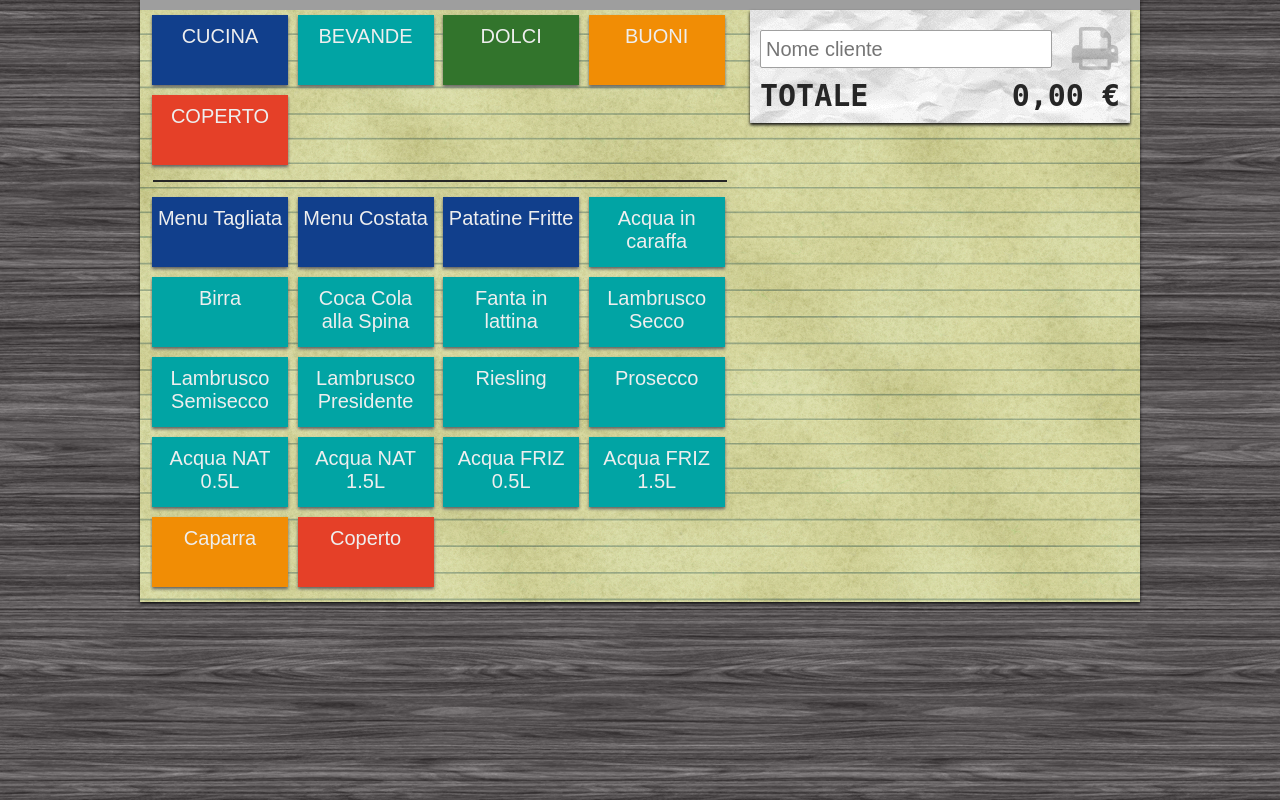
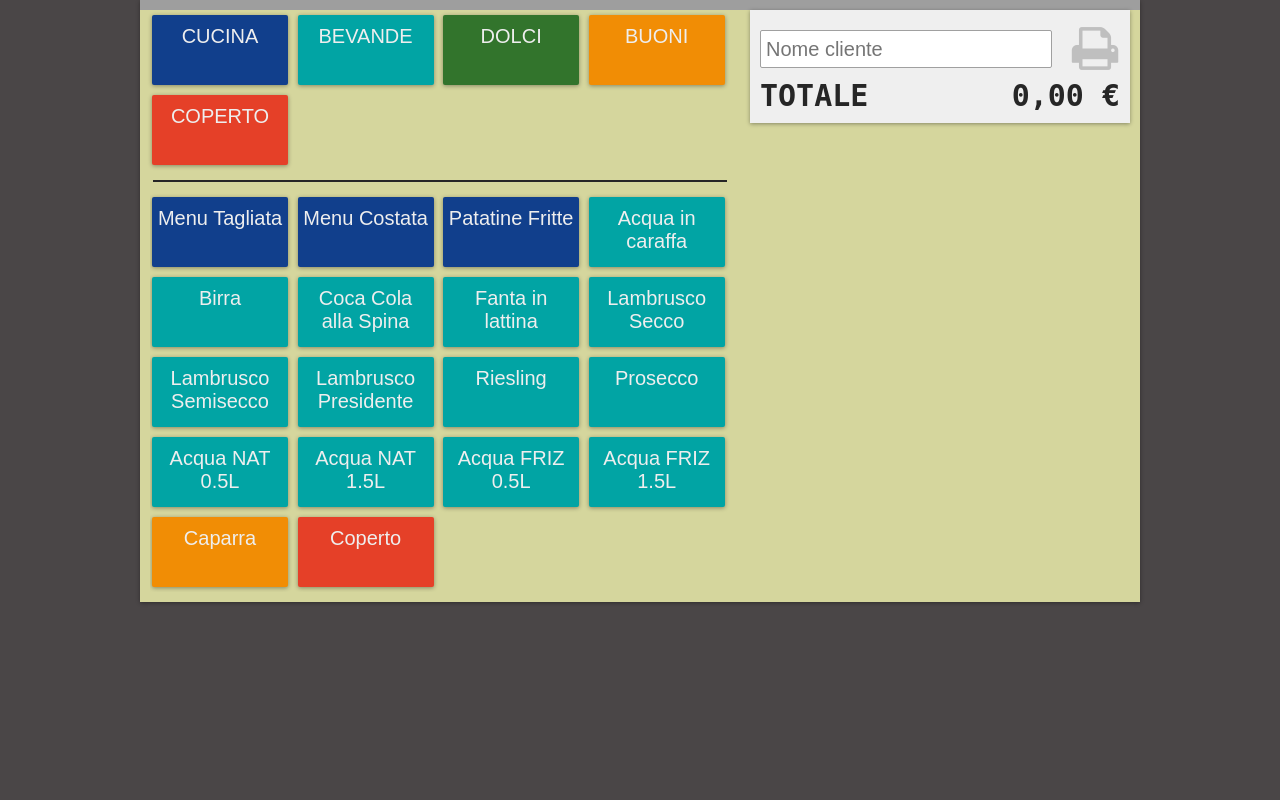
Before and after one commit to luca-drf/OpenGenfri, a Django app: page /webpos/order/ in a window 1280 px wide. Run offline with Django 3.2, Linux system fonts and the light colour scheme; a user stored in the database is signed in; data comes from the database, SQL or seed files in the repository; parts of the project's set-up code (start-up, migrations or seed data) failed here and were passed over; grey boxes are pictures that could not be loaded.

Commit message:
Material design like UI

```diff
--- a/pos/webpos/static/css/screen.css
+++ b/pos/webpos/static/css/screen.css
@@ -1,6 +1,6 @@
 body {
   font-size: 20px;
-  background: url('../img/wood.jpg?1425769750');
+  background-color: #4A4647;
   color: #262626;
   font-family: Arial, Helvetica, sans-serif;
   margin: 0;
@@ -20,12 +20,12 @@ hr {
 }
 
 main {
-  background: url('../img/paper.jpg?1425769750');
+  background-color: #D5D69D;
   width: 1000px;
   margin: auto;
-  -moz-box-shadow: 0 2px 3px #111111;
-  -webkit-box-shadow: 0 2px 3px #111111;
-  box-shadow: 0 2px 3px #111111;
+  -moz-box-shadow: 0px 1px 4px 0px rgba(0, 0, 0, 0.37);
+  -webkit-box-shadow: 0px 1px 4px 0px rgba(0, 0, 0, 0.37);
+  box-shadow: 0px 1px 4px 0px rgba(0, 0, 0, 0.37);
   -moz-user-select: -moz-none;
   -ms-user-select: none;
   -webkit-user-select: none;
@@ -47,13 +47,13 @@ main article hr {
 main aside {
   float: left;
   width: 360px;
-  background-image: url('../img/paper.gif?1425769750');
+  background-color: #EFEFEF;
   font-family: monospace;
   margin-left: 20px;
   padding: 10px;
-  -moz-box-shadow: 0 2px 3px #111111;
-  -webkit-box-shadow: 0 2px 3px #111111;
-  box-shadow: 0 2px 3px #111111;
+  -moz-box-shadow: 0px 1px 4px 0px rgba(0, 0, 0, 0.37);
+  -webkit-box-shadow: 0px 1px 4px 0px rgba(0, 0, 0, 0.37);
+  box-shadow: 0px 1px 4px 0px rgba(0, 0, 0, 0.37);
   position: relative;
 }
 main aside .btn-print-bill {
@@ -149,18 +149,20 @@ main footer {
   margin: 0;
 }
 .buttons li {
-  -moz-box-shadow: 0 2px 3px #616161;
-  -webkit-box-shadow: 0 2px 3px #616161;
-  box-shadow: 0 2px 3px #616161;
+  -moz-box-shadow: 0px 1px 4px 0px rgba(0, 0, 0, 0.37);
+  -webkit-box-shadow: 0px 1px 4px 0px rgba(0, 0, 0, 0.37);
+  box-shadow: 0px 1px 4px 0px rgba(0, 0, 0, 0.37);
+  -moz-border-radius: 2px;
+  -webkit-border-radius: 2px;
+  border-radius: 2px;
   margin: 5px 2px;
   text-align: center;
   display: inline-block;
   display: -webkit-inline-flex;
   display: inline-flex;
-  -webkit-align-items: center;
-  align-items: center;
   -webkit-justify-content: center;
   justify-content: center;
+  height: 70px;
 }
 .buttons li.badge {
   position: relative;
@@ -178,13 +180,12 @@ main footer {
   text-align: center;
   line-height: 18px;
   border-radius: 50%;
-  -moz-box-shadow: 0 0 1px #616161;
-  -webkit-box-shadow: 0 0 1px #616161;
-  box-shadow: 0 0 1px #616161;
+  -moz-box-shadow: 0px 1px 4px 0px rgba(0, 0, 0, 0.37);
+  -webkit-box-shadow: 0px 1px 4px 0px rgba(0, 0, 0, 0.37);
+  box-shadow: 0px 1px 4px 0px rgba(0, 0, 0, 0.37);
 }
 .buttons li a {
   display: block;
-  height: 50px;
   width: 126px;
   word-wrap: break-word;
   overflow: auto;
--- a/pos/webpos/static/sass/screen.scss
+++ b/pos/webpos/static/sass/screen.scss
@@ -35,9 +35,14 @@ $font_1: Helvetica;
 $font_2: sans-serif;
 $font_3: monospace;
 
+@mixin component-shadow () {
+    @include box-shadow(0px 1px 4px 0px rgba(0, 0, 0, 0.37));
+}
+
 body {
     font-size: 20px;
-    background: image-url('wood.jpg');
+    // background: image-url('wood.jpg');
+    background-color: #4A4647;
     color: $color_shark_approx;
     font-family: $font_0, $font_1, $font_2;
     margin: 0;
@@ -54,10 +59,12 @@ hr {
     margin: 10px 0;
 }
 main {
-    background: image-url('paper.jpg');
+    // background: image-url('paper.jpg');
+    background-color: #D5D69D;
     width: 1000px;
     margin: auto;
-    @include box-shadow(0 2px 3px $black);
+    // @include box-shadow(0 2px 3px $black);
+    @include component-shadow;
     @include user-select(none);
     header {
         height: 10px;//90px;
@@ -77,11 +84,13 @@ main {
     aside {
         float: left;
         width: 360px;
-        background-image: image-url('paper.gif');
+        // background-image: image-url('paper.gif');
+        background-color: #EFEFEF;
         font-family: $font_3;
         margin-left: 20px;
         padding: 10px;
-        @include box-shadow(0 2px 3px $black);
+        // @include box-shadow(0 2px 3px $black);
+        @include component-shadow;
         position: relative;
         .btn-print-bill {
             font-size: 50px;
@@ -166,13 +175,17 @@ main {
     padding: 0;
     margin: 0;
     li {
-        @include box-shadow(0 2px 3px $pap_grey);
+        // @include box-shadow(0 2px 3px $pap_grey);
+        @include component-shadow;
+        @include border-radius(2px);
         margin: 5px 2px;
         text-align: center;
         display: inline-block;// non-flexbox browsers
         @include display-flex(inline-flex);
-        @include align-items(center);
+        // @include align-items(center);
+        // @include align-content(center);
         @include justify-content(center);
+        height: 70px;
 
         &.badge {
             position: relative;
@@ -190,13 +203,14 @@ main {
                 text-align: center;
                 line-height: 18px;
                 border-radius: 50%;
-                @include box-shadow(0 0 1px $pap_grey);
+                //@include box-shadow(0 0 1px $pap_grey);
+                @include component-shadow;
             }
         }
 
         a {
             display: block;
-            height: 50px;
+            // height: 50px;
             width: 126px;
             word-wrap: break-word;
             overflow: auto;
```
